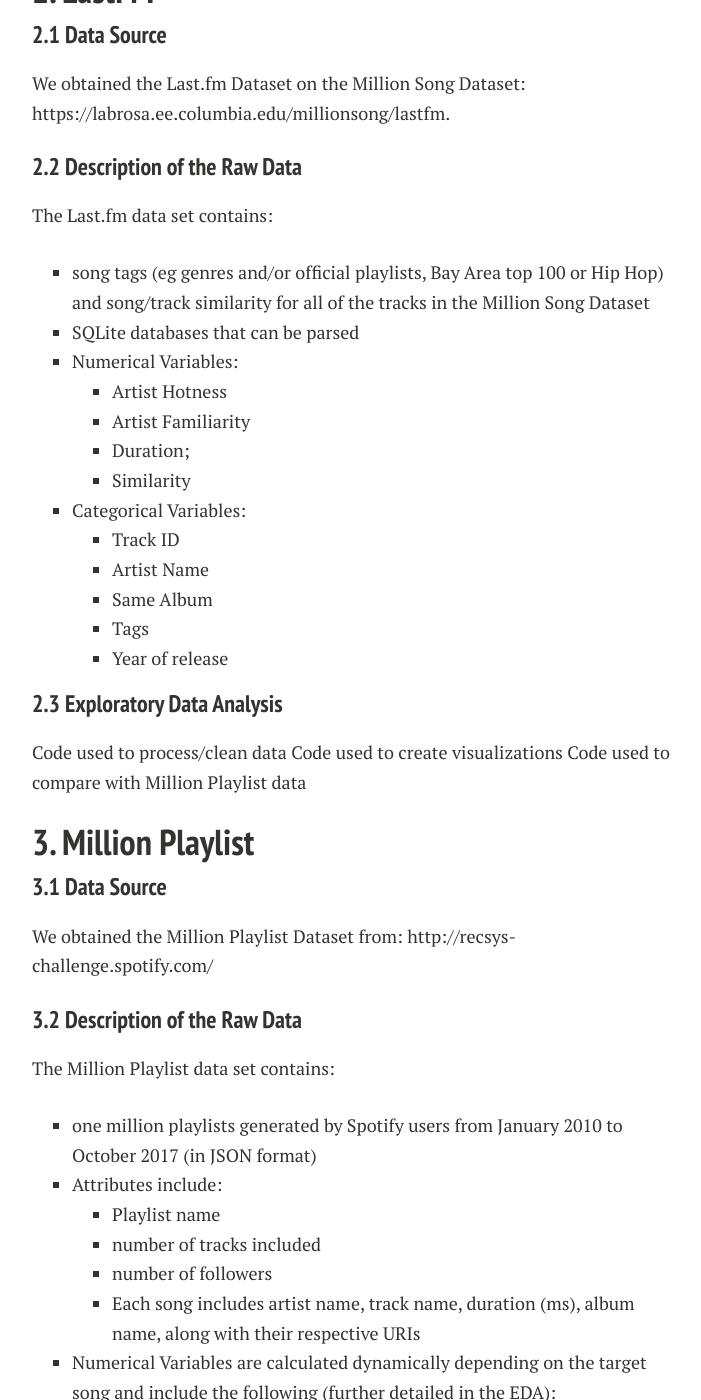
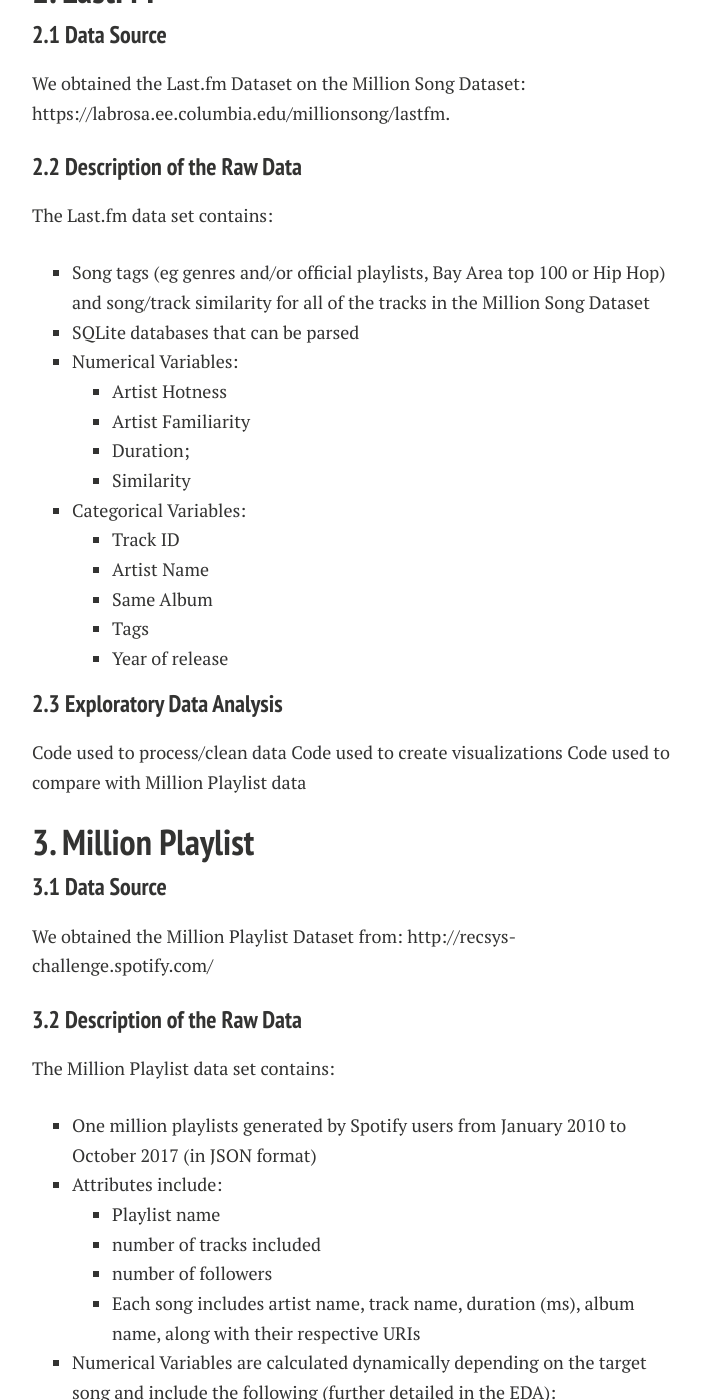
Before and after one commit to lyannaliu/lyannaliu.github.io, a Jekyll site: the page built from descriptionofdata.md, in a window 1280 px wide and 1400 px high, scrolled down 607 px. Shown: the whole window, without its empty margins (288-989 px from the left). Built offline with Jekyll 4.4.1, drawn with Linux system fonts in a browser that asks for light colours; nearby versions of some CDN libraries.

```diff
--- a/descriptionofdata.md
+++ b/descriptionofdata.md
@@ -26,7 +26,7 @@ We obtained the Last.fm Dataset on the Million Song Dataset: https://labrosa.ee.
 <h3 id="2.2">2.2 Description of the Raw Data</h3>
 The Last.fm data set contains:
 
-  - song tags (eg genres and/or official playlists, Bay Area top 100 or Hip Hop) and song/track similarity for all of the tracks in the Million Song Dataset
+  - Song tags (eg genres and/or official playlists, Bay Area top 100 or Hip Hop) and song/track similarity for all of the tracks in the Million Song Dataset
   - SQLite databases that can be parsed
   - Numerical Variables:
     - Artist Hotness
@@ -53,7 +53,7 @@ We obtained the Million Playlist Dataset from: http://recsys-challenge.spotify.c
 <h3 id="3.2">3.2 Description of the Raw Data</h3>
 The Million Playlist data set contains:
 
-  - one million playlists generated by Spotify users from January 2010 to October 2017 (in JSON format)
+  - One million playlists generated by Spotify users from January 2010 to October 2017 (in JSON format)
   - Attributes include:
     - Playlist name
     - number of tracks included
```
